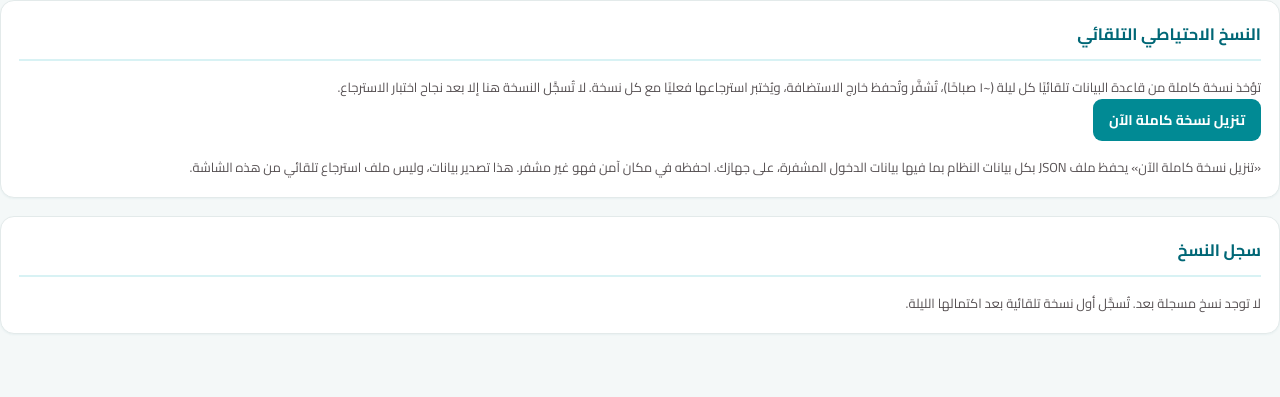
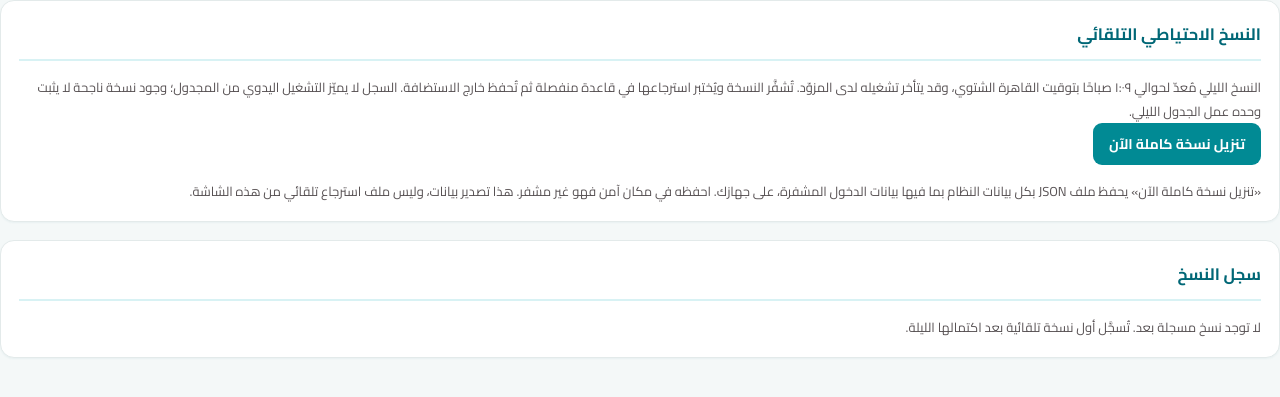
Before and after one commit to kayan-academy-sys/kayan-system, a Node project: template src/views/admin/backup.ejs in a window 1280 px wide. Shown: the top 397 px of the page. Run offline with Node 20 templates, Linux system fonts and the light colour scheme; the template is opened without the code that fills it, so the values that code supplies are empty.

Commit message:
Explain manual versus scheduled backup evidence and avoid timing promises

```diff
--- a/src/views/admin/backup.ejs
+++ b/src/views/admin/backup.ejs
@@ -1,11 +1,11 @@
 <%- include('../partials/top', {title, nav:'backup'}) %>
-<% if (triggered) { %><div class="alert ok">بدأت النسخة الاحتياطية. تظهر في السجل بعد اكتمالها ونجاح اختبار الاسترجاع (عادة خلال دقيقتين).</div><% } %>
+<% if (triggered) { %><div class="alert ok">تم طلب تشغيل النسخة الاحتياطية. تحقق من اكتمالها في السجل، فهذا الطلب ليس تأكيد نجاح النسخ.</div><% } %>
 <% if (err === 'not_configured') { %><div class="alert err">التشغيل الفوري غير مفعّل بعد على هذا الخادم. استخدم «تنزيل نسخة كاملة الآن».</div><% } %>
 <% if (err === 'dispatch_failed') { %><div class="alert err">تعذر بدء النسخة الاحتياطية الآن. حاول لاحقًا أو نزّل نسخة مباشرة.</div><% } %>
 
 <div class="card">
   <h2>النسخ الاحتياطي التلقائي</h2>
-  <p class="muted">تؤخذ نسخة كاملة من قاعدة البيانات تلقائيًا كل ليلة (~١ صباحًا)، تُشفَّر وتُحفظ خارج الاستضافة، ويُختبر استرجاعها فعليًا مع كل نسخة. لا تُسجَّل النسخة هنا إلا بعد نجاح اختبار الاسترجاع.</p>
+  <p class="muted">النسخ الليلي مُعدّ لحوالي ١:٠٩ صباحًا بتوقيت القاهرة الشتوي، وقد يتأخر تشغيله لدى المزوّد. تُشفَّر النسخة ويُختبر استرجاعها في قاعدة منفصلة ثم تُحفظ خارج الاستضافة. السجل لا يميّز التشغيل اليدوي من المجدول؛ وجود نسخة ناجحة لا يثبت وحده عمل الجدول الليلي.</p>
   <div class="actions" style="display:flex;gap:10px;flex-wrap:wrap">
     <a class="btn" href="/admin/backup/download">تنزيل نسخة كاملة الآن</a>
     <% if (ghConfigured) { %>
```
